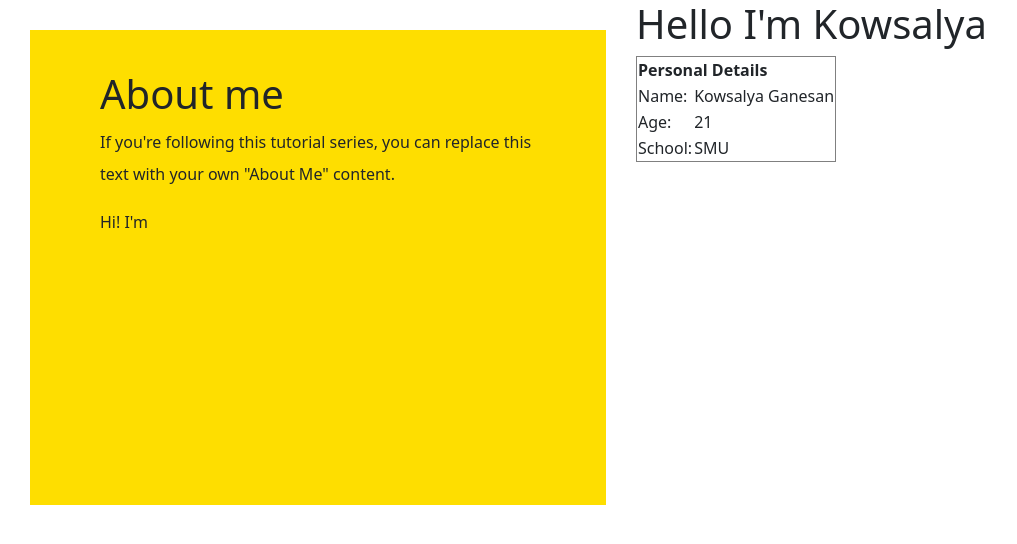
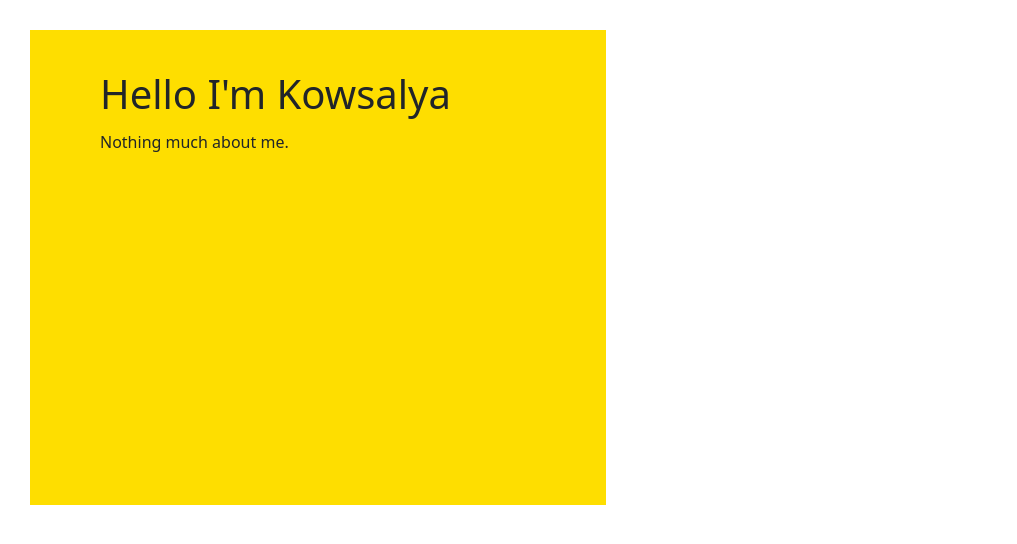
Before and after one commit to iamkowsalya/iamkowsalya.github.io, a plain HTML site: page index.html in a window 1280 px wide. Shown: the whole page, without its empty margins (0-1017 px from the left). Drawn offline with nearby package versions, Linux system fonts and the light colour scheme.

Commit message:
Update index.html

```diff
--- a/index.html
+++ b/index.html
@@ -37,21 +37,8 @@
   <body>
 
     <div class="column-2">
-            <h1>About me</h1>
-            <p>If you're following this tutorial series, you can replace this text with your own "About Me" content.</p>
-      <p>Hi! I'm  </p>
+            <h1>Hello I'm Kowsalya</h1>
+            <p>Nothing much about me.</p>
+      <p></p>
         </div>
-<h1> Hello I'm Kowsalya </h1>
-<table border=1>
-  <tr><th colspan=2>Personal Details</th></tr>
-  <tr><td>Name:</td>
-      <td>Kowsalya Ganesan</td>
-  </tr>
-  <tr><td>Age:</td>
-      <td>21</td>
-  </tr>
-    <tr><td>School:</td>
-      <td>SMU</td>
-  </tr>
-</table>
   </body>
```
